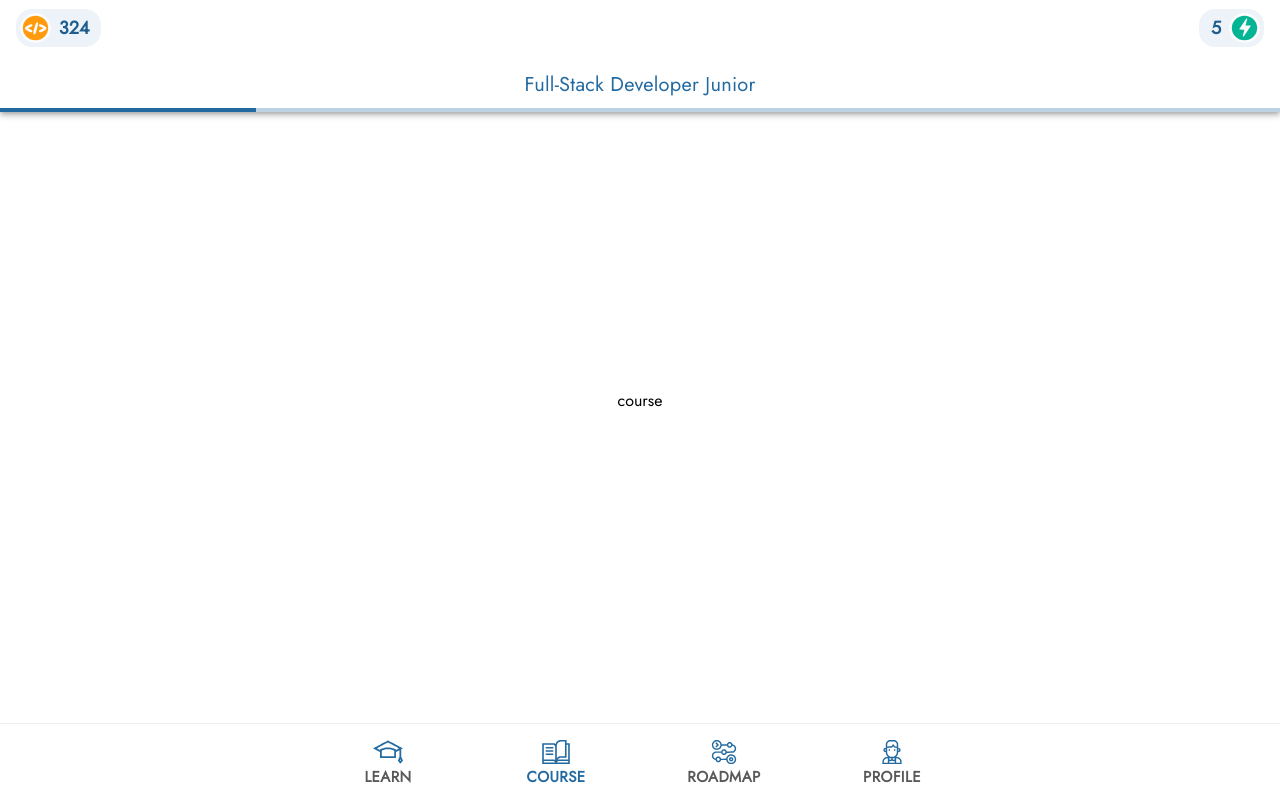
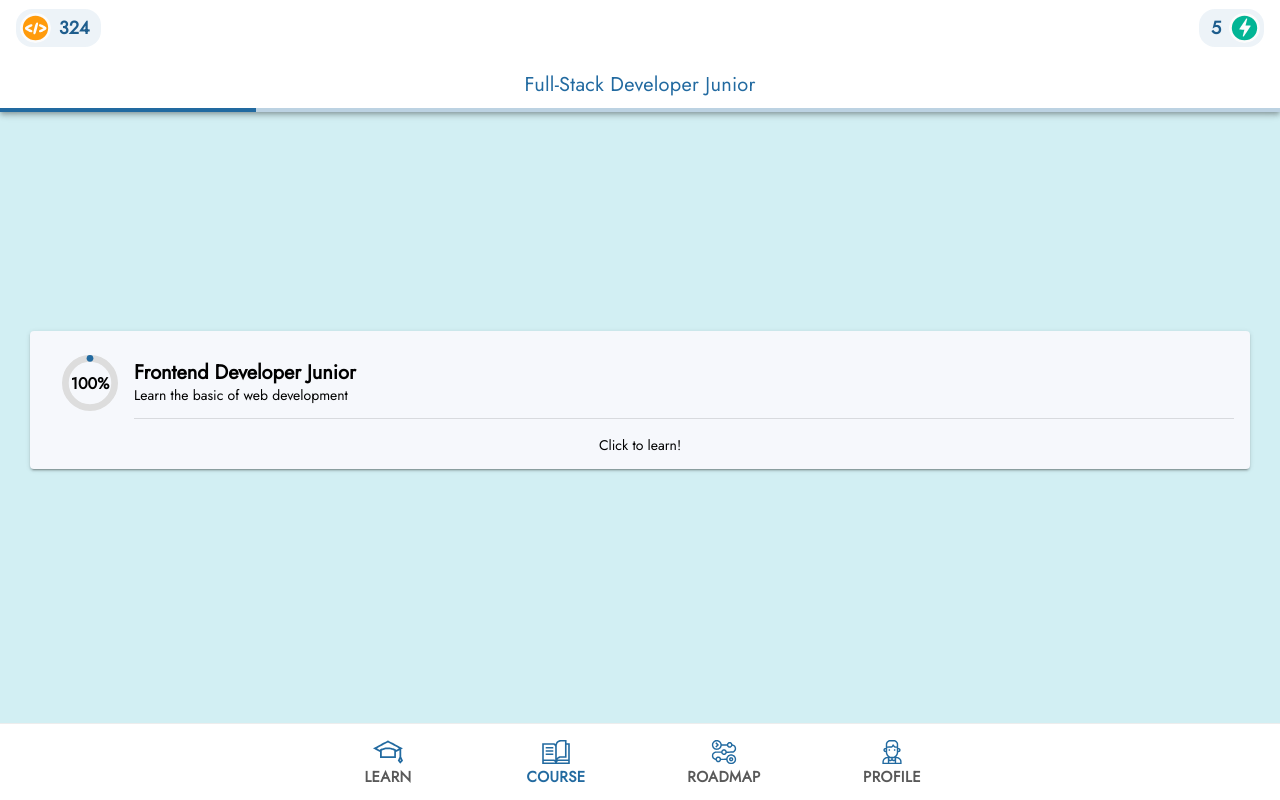
Before and after one commit to roosiu/codeino, a React (Vite) app: page /course in a window 1280 px wide. Built offline with nearby package versions, Linux system fonts and the light colour scheme.

Commit message:
added course page theme

```diff
--- /dev/null
+++ b/src/components/ProgressCircle/ProgressCircle.css
@@ -0,0 +1,43 @@
+.circular-div {
+  display: flex;
+  justify-content: center;
+  align-items: center;
+}
+.circular-progress {
+  --size: 100%;
+  --half-size: calc(var(--size) / 2);
+  --stroke-width: 30px;
+  --radius: calc((var(--size) - var(--stroke-width)) / 2);
+  --circumference: calc(var(--radius) * pi * 2);
+  --dash: calc((var(--progress) * var(--circumference)) / 100);
+  animation: progress-animation 5s linear 0s 1 forwards;
+}
+
+.circular-progress circle {
+  cx: var(--half-size);
+  cy: var(--half-size);
+  r: var(--radius);
+  stroke-width: var(--stroke-width);
+  fill: none;
+  stroke-linecap: round;
+}
+
+.circular-progress circle.bg {
+  stroke: #ddd;
+}
+.circular-progress__label {
+  position: absolute;
+  font-weight: bold;
+}
+.circular-progress circle.fg {
+  transform: rotate(-90deg);
+  transform-origin: var(--half-size) var(--half-size);
+  stroke-dasharray: var(--dash) calc(var(--circumference) - var(--dash));
+  transition: stroke-dasharray 0.3s linear 0s;
+  stroke: var(--ion-color-primary);
+}
+@property --progress {
+  syntax: "<number>";
+  inherits: false;
+  initial-value: 0;
+}
--- /dev/null
+++ b/src/components/ProgressCircle/ProgressCircle.tsx
@@ -0,0 +1,18 @@
+import "./ProgressCircle.css";
+const ProgressCircle: React.FC = () => {
+  return (
+    <div className="circular-div">
+      <svg
+        width="100%"
+        height="100%"
+        viewBox="0 0 250 250"
+        className="circular-progress"
+      >
+        <circle className="bg"></circle>
+        <circle className="fg"></circle>
+      </svg>
+      <span className="circular-progress__label">100%</span>
+    </div>
+  );
+};
+export default ProgressCircle;
--- a/src/pages/Course.css
+++ b/src/pages/Course.css
@@ -0,0 +1,5 @@
+.course-card-title {
+  color: var("--ion-color-primary");
+  font-size: 20px;
+  font-weight: bold;
+}
--- a/src/pages/Course.tsx
+++ b/src/pages/Course.tsx
@@ -1,18 +1,44 @@
 import {
+  IonCard,
+  IonCardContent,
+  IonCardHeader,
+  IonCardSubtitle,
+  IonCardTitle,
   IonContent,
-  IonHeader,
+  IonItem,
+  IonLabel,
   IonPage,
-  IonTitle,
-  IonToolbar,
+  IonProgressBar,
+  IonThumbnail,
 } from "@ionic/react";
 
 import "./Course.css";
+import ProgressCircle from "../components/ProgressCircle/ProgressCircle";
 
 const Course: React.FC = () => {
   return (
     <IonPage>
-      <IonContent fullscreen>
-        <div className="container">course</div>
+      <IonContent className="page" fullscreen>
+        <div className="container">
+          <IonCard color="light">
+            <IonCardHeader>
+              <IonItem color="light">
+                <IonThumbnail slot="start">
+                  <ProgressCircle />
+                </IonThumbnail>
+                <IonLabel>
+                  <IonCardTitle className="course-card-title" color="primary">
+                    Frontend Developer Junior
+                  </IonCardTitle>
+                  <IonCardSubtitle>
+                    Learn the basic of web development
+                  </IonCardSubtitle>
+                </IonLabel>
+              </IonItem>
+            </IonCardHeader>
+            <IonCardContent>Click to learn!</IonCardContent>
+          </IonCard>
+        </div>
       </IonContent>
     </IonPage>
   );
```
